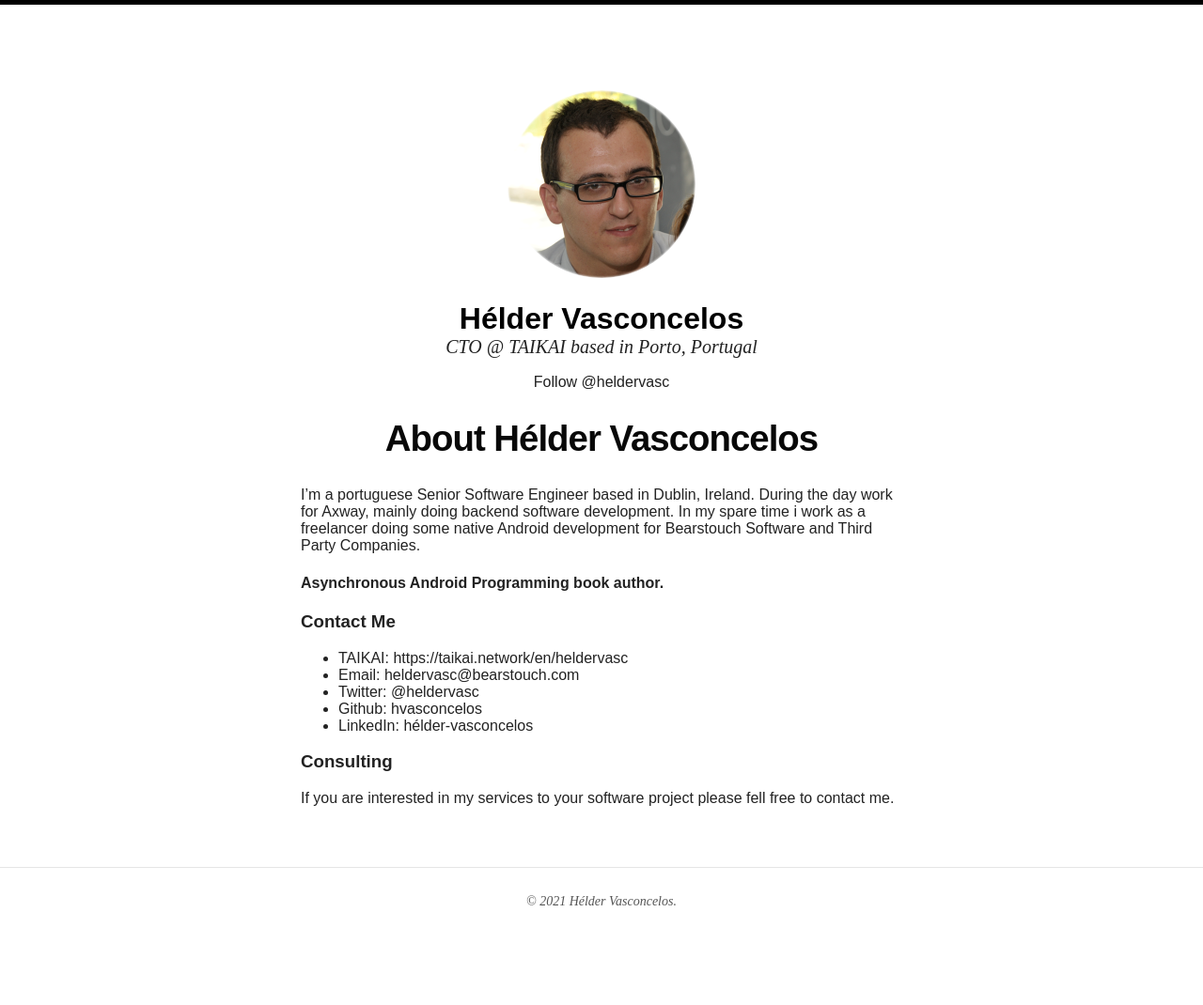
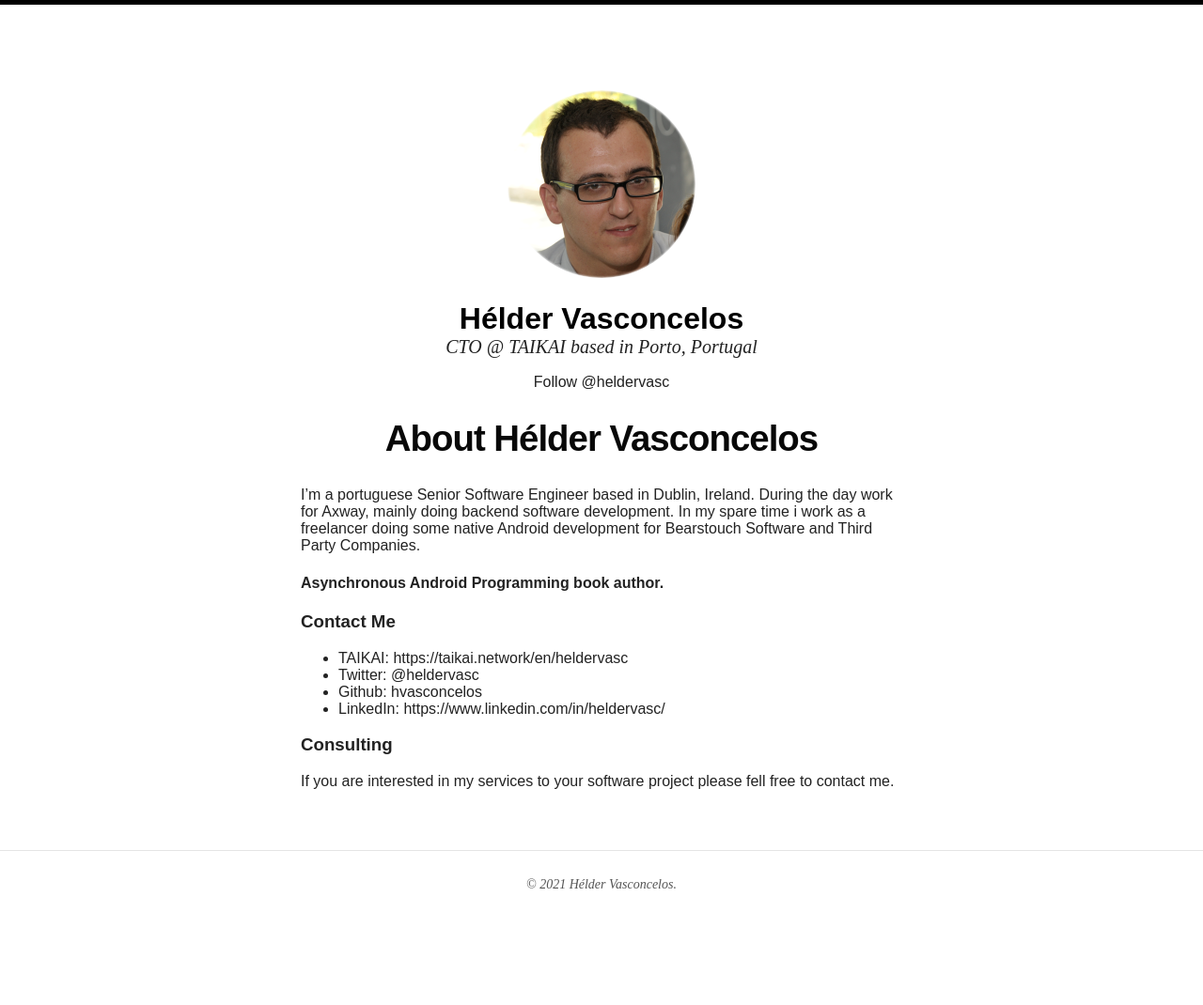
Before and after one commit to hvasconcelos/hvasconcelos.github.io, a Jekyll site: the page built from about.md, in a window 1280 px wide. Shown: the whole page at 94% size. Built offline with Jekyll 4.4.1, drawn with Linux system fonts in a browser that asks for light colours; nearby versions of some CDN libraries; comment, search, counter and statistics services are not loaded.

Commit message:
Update about.md

```diff
--- a/about.md
+++ b/about.md
@@ -13,10 +13,9 @@ I'm a portuguese Senior Software Engineer based in Dublin, Ireland. During the d
 ### Contact Me
 
 * TAIKAI: https://taikai.network/en/heldervasc
-* Email: heldervasc@bearstouch.com
 * Twitter: @heldervasc
 * Github: hvasconcelos
-* LinkedIn: hélder-vasconcelos
+* LinkedIn: https://www.linkedin.com/in/heldervasc/
 
 ### Consulting
 
```
